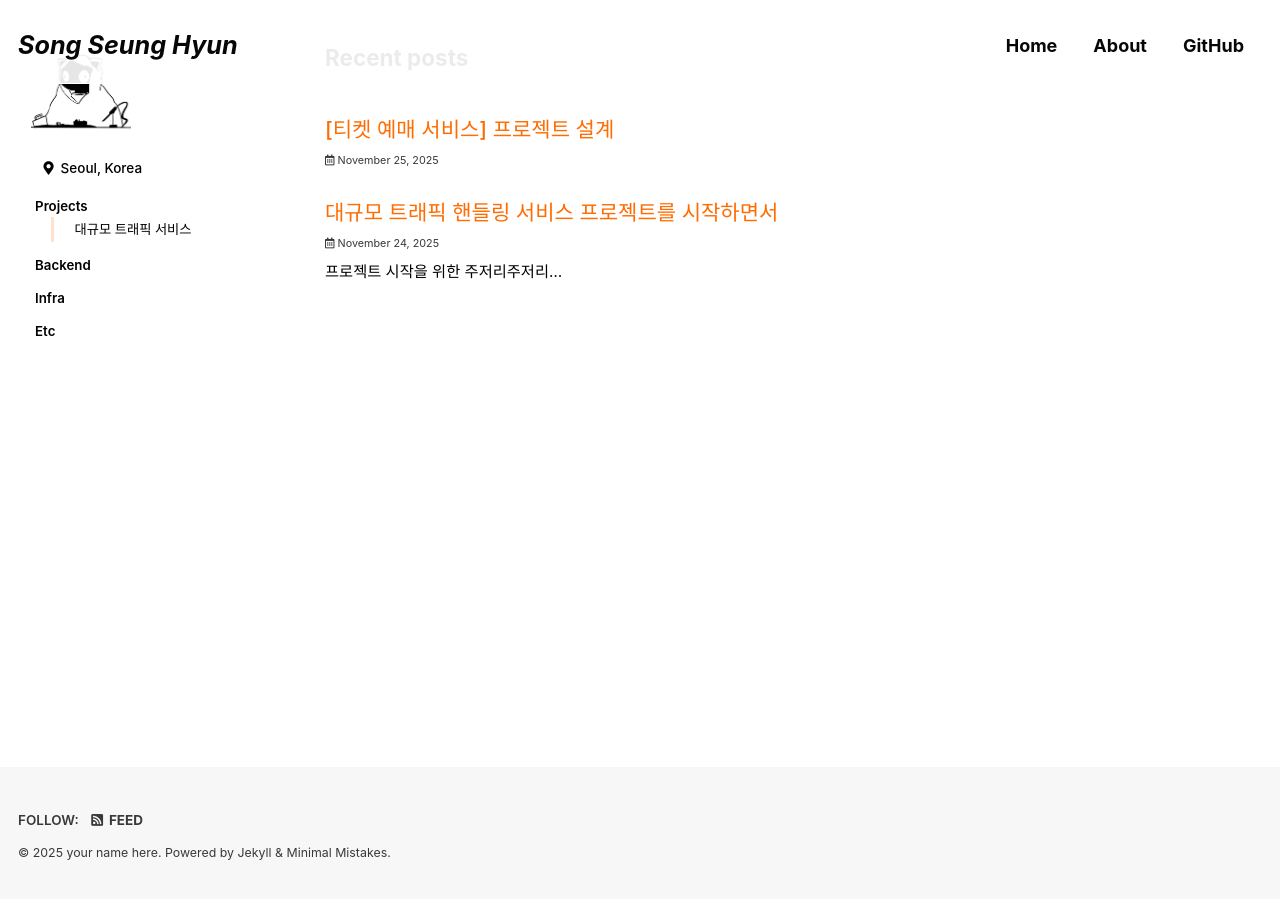
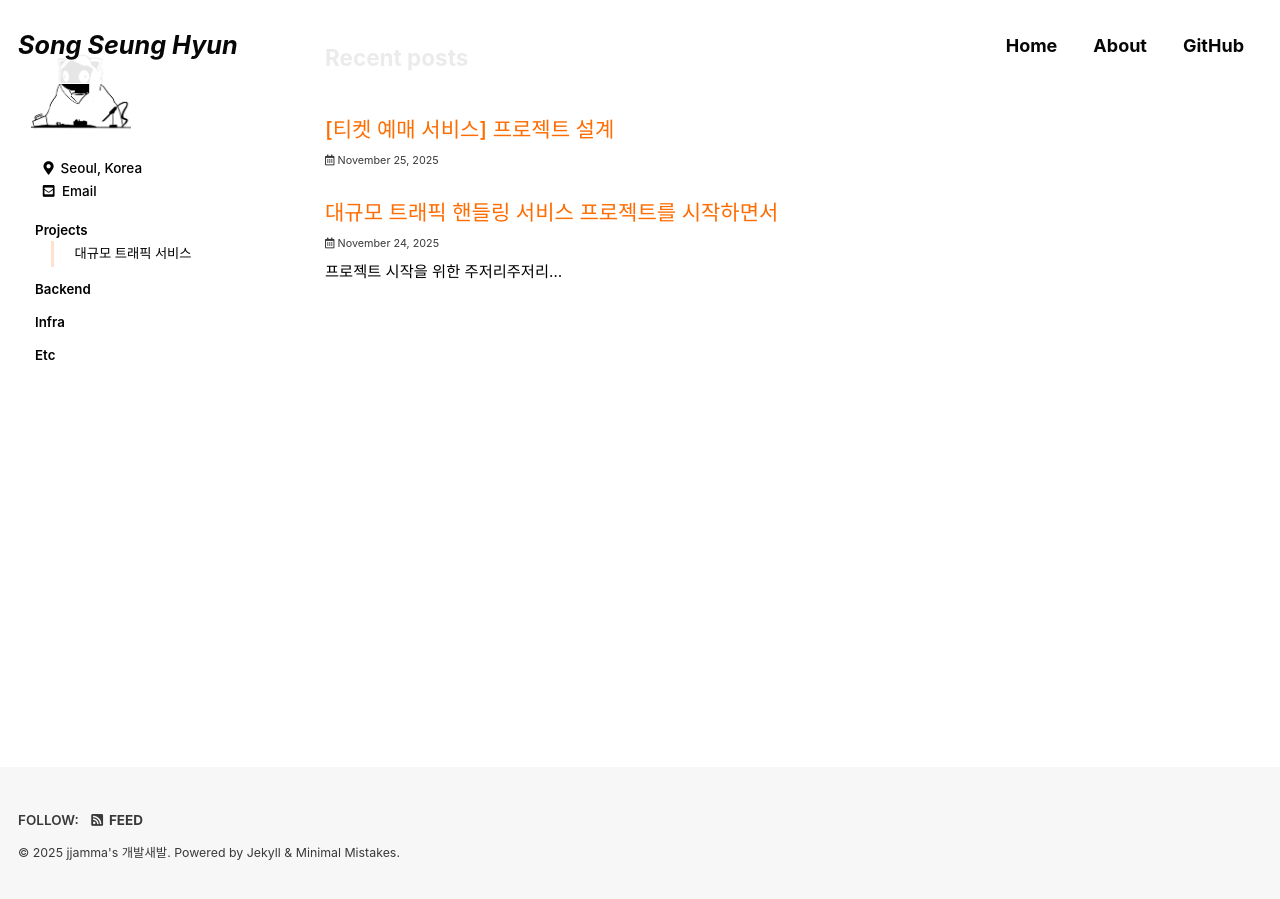
Before and after one commit to songsh927/songsh927.github.io, a Jekyll site: the page built from index.html, in a window 1280 px wide and 900 px high, scrolled down 90 px. Built offline with Jekyll 4.4.1, drawn with Linux system fonts in a browser that asks for light colours; cached includes are drawn as plain includes; some web fonts are replaced; the list of posts is cut into pages by our own code.

Commit message:
favicon추가 / 기본정보 수정

```diff
--- a/_config.yml
+++ b/_config.yml
@@ -22,8 +22,8 @@
 title: "Song Seung Hyun" # 상단 헤더에 보이는 블로그 명
 title_separator: "&#124;"
 subtitle: # site tagline that appears below site title in masthead
-name: "your name here" # 블로그 닉네임 설정
-description: "this is my blog!" # 블로그 설명
+name: "jjamma's 개발새발" # 블로그 닉네임 설정
+description: "개발을 개발새발" # 블로그 설명
 url: "https://songsh927.github.io" # 블로그 URL
 baseurl: # the subpath of your site, e.g. "/blog"
 repository: "github-account/github-account.github.io" # GitHub Repo 이름
@@ -102,7 +102,7 @@
   avatar: "/assets/images/profile.jpg" # 블로그 프로필 사진
   #   bio              : "hi all!"
   location         : "Seoul, Korea"
-  # email            : "youremailhere@xxxxxx.com"
+  email            : "songsh96927@gmail.com"
 
   links: # 사이트 링크
 #     - label: "Email"
--- a/_layouts/default.html
+++ b/_layouts/default.html
@@ -57,8 +57,8 @@
     {% include head/custom.html %}
 
     <link rel="apple-touch-icon" sizes="180x180" href="https://github-account.github.io/assets/images/favicon/apple-touch-icon.png">
-    <link rel="icon" type="image/png" sizes="32x32" href="https://github-account.github.io/assets/images/favicon/favicon-32x32.png">
-    <link rel="icon" type="image/png" sizes="16x16" href="https://github-account.github.io/assets/images/favicon/favicon-16x16.png">
+    <link rel="icon" type="image/png" sizes="32x32" href="https://songsh927.github.io/assets/images/favicon/favicon-32x32.png">
+    <link rel="icon" type="image/png" sizes="16x16" href="https://songsh927.github.io/assets/images/favicon/favicon-16x16.png">
     <link rel="manifest" href="https://github-account.github.io/assets/images/favicon/site.webmanifest">
     <link rel="mask-icon" href="https://github-account.github.io/assets/images/favicon/safari-pinned-tab.svg" color="#5bbad5">
     <meta name="msapplication-TileColor" content="#ffc40d">
```
Also changed, not shown: assets/images/favicon/favicon-16x16.png (added), assets/images/favicon/favicon-32x32.png (added).
